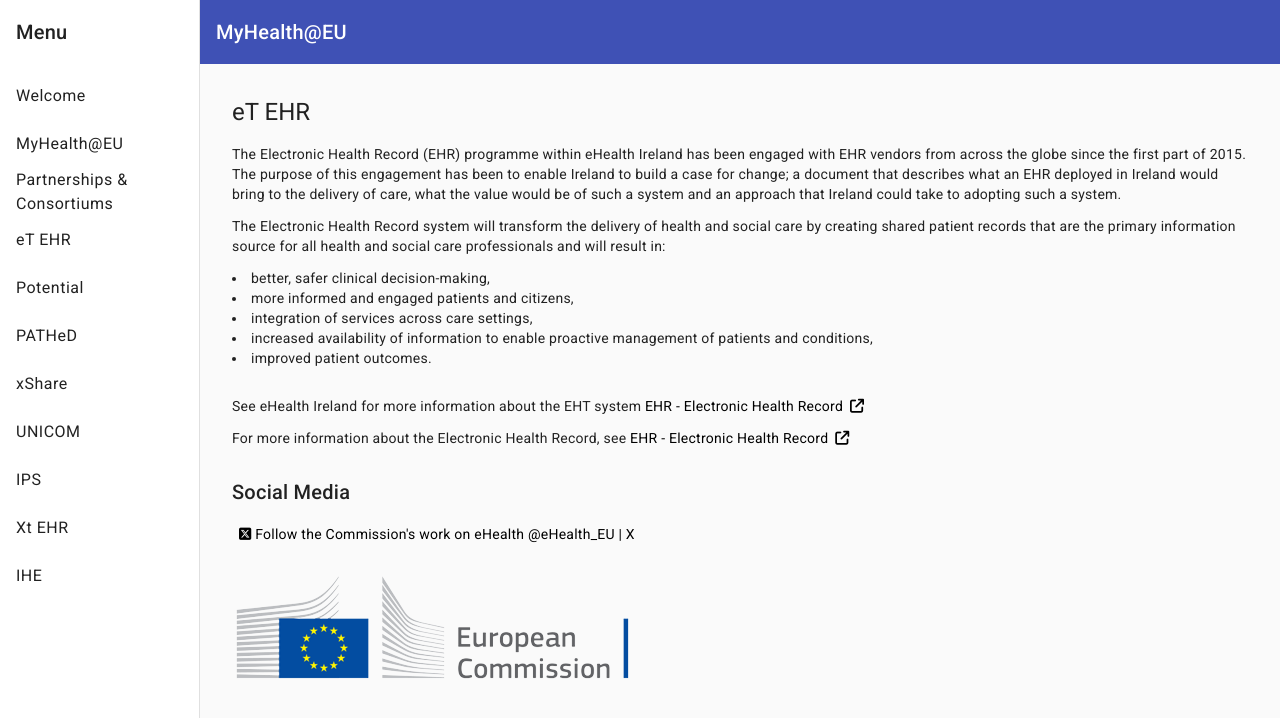
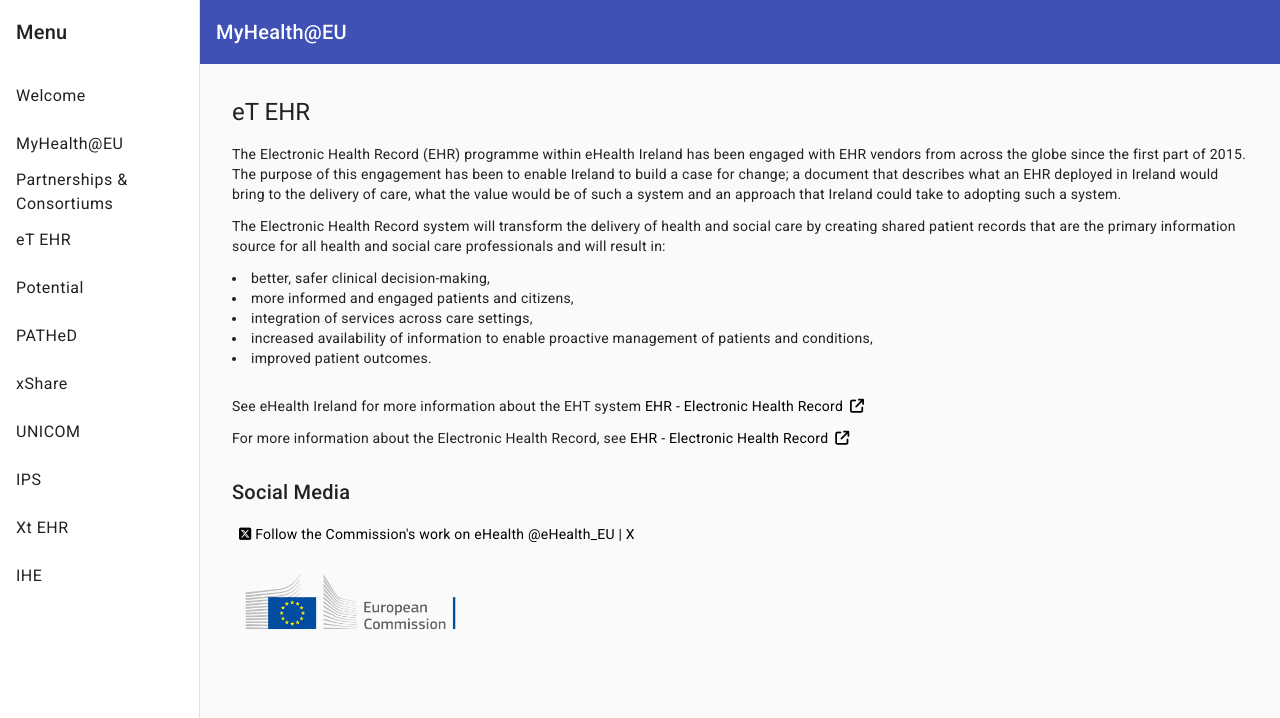
Before and after one commit to ddeveloper72/MyHealth-EU, an Angular app: page /etehr in a window 1280 px wide. Shown: the top 718 px of the page. Built offline with nearby package versions, Linux system fonts and the light colour scheme.

Commit message:
added declaration styles for related containers

```diff
--- a/src/app/etehr/etehr.component.css
+++ b/src/app/etehr/etehr.component.css
@@ -38,3 +38,47 @@
   height: auto;
   margin-left: 0px;
 }
+
+.declaration-container {
+  display: flex;
+  align-items: baseline;
+  justify-content: flex-start;
+}
+
+.declaration-images {
+  flex-direction: row;
+}
+
+.declaration-images > img {
+  margin-right: auto;
+  margin-left: auto;
+  width: 215px;
+  height: auto;
+  object-fit: cover;
+}
+
+.declaration-images > img:first-child {
+  margin-right: 11px;
+}
+
+.declaration-images > img:last-child {
+  margin-left: 11px;
+}
+
+@media screen and (max-width: 768px) {
+  .declaration-images > img {
+    width: 150px;
+  }
+}
+
+@media screen and (max-width: 480px) {
+  .declaration-images > img {
+    width: 100px;
+  }
+}
+
+@media screen and (max-width: 320px) {
+  .declaration-images > img {
+    width: 80px;
+  }
+}
--- a/src/app/partnerships/partnerships.component.css
+++ b/src/app/partnerships/partnerships.component.css
@@ -126,3 +126,47 @@
 .declaration-txt {
   font-weight: 500;
 }
+
+.declaration-container {
+  display: flex;
+  align-items: baseline;
+  justify-content: flex-start;
+}
+
+.declaration-images {
+  flex-direction: row;
+}
+
+.declaration-images > img {
+  margin-right: auto;
+  margin-left: auto;
+  width: 215px;
+  height: auto;
+  object-fit: cover;
+}
+
+.declaration-images > img:first-child {
+  margin-right: 11px;
+}
+
+.declaration-images > img:last-child {
+  margin-left: 11px;
+}
+
+@media screen and (max-width: 768px) {
+  .declaration-images > img {
+    width: 150px;
+  }
+}
+
+@media screen and (max-width: 480px) {
+  .declaration-images > img {
+    width: 100px;
+  }
+}
+
+@media screen and (max-width: 320px) {
+  .declaration-images > img {
+    width: 80px;
+  }
+}
--- a/src/app/pathed/pathed.component.css
+++ b/src/app/pathed/pathed.component.css
@@ -32,3 +32,47 @@
   height: auto;
   margin-left: 0px;
 }
+
+.declaration-container {
+  display: flex;
+  align-items: baseline;
+  justify-content: flex-start;
+}
+
+.declaration-images {
+  flex-direction: row;
+}
+
+.declaration-images > img {
+  margin-right: auto;
+  margin-left: auto;
+  width: 215px;
+  height: auto;
+  object-fit: cover;
+}
+
+.declaration-images > img:first-child {
+  margin-right: 11px;
+}
+
+.declaration-images > img:last-child {
+  margin-left: 11px;
+}
+
+@media screen and (max-width: 768px) {
+  .declaration-images > img {
+    width: 150px;
+  }
+}
+
+@media screen and (max-width: 480px) {
+  .declaration-images > img {
+    width: 100px;
+  }
+}
+
+@media screen and (max-width: 320px) {
+  .declaration-images > img {
+    width: 80px;
+  }
+}
--- a/src/app/potential/potential.component.css
+++ b/src/app/potential/potential.component.css
@@ -41,3 +41,47 @@
   height: auto;
   margin-left: 0px;
 }
+
+.declaration-container {
+  display: flex;
+  align-items: baseline;
+  justify-content: flex-start;
+}
+
+.declaration-images {
+  flex-direction: row;
+}
+
+.declaration-images > img {
+  margin-right: auto;
+  margin-left: auto;
+  width: 215px;
+  height: auto;
+  object-fit: cover;
+}
+
+.declaration-images > img:first-child {
+  margin-right: 11px;
+}
+
+.declaration-images > img:last-child {
+  margin-left: 11px;
+}
+
+@media screen and (max-width: 768px) {
+  .declaration-images > img {
+    width: 150px;
+  }
+}
+
+@media screen and (max-width: 480px) {
+  .declaration-images > img {
+    width: 100px;
+  }
+}
+
+@media screen and (max-width: 320px) {
+  .declaration-images > img {
+    width: 80px;
+  }
+}
--- a/src/app/unicom/unicom.component.css
+++ b/src/app/unicom/unicom.component.css
@@ -100,3 +100,47 @@
   height: auto;
   margin-left: 0px;
 }
+
+.declaration-container {
+  display: flex;
+  align-items: baseline;
+  justify-content: flex-start;
+}
+
+.declaration-images {
+  flex-direction: row;
+}
+
+.declaration-images > img {
+  margin-right: auto;
+  margin-left: auto;
+  width: 215px;
+  height: auto;
+  object-fit: cover;
+}
+
+.declaration-images > img:first-child {
+  margin-right: 11px;
+}
+
+.declaration-images > img:last-child {
+  margin-left: 11px;
+}
+
+@media screen and (max-width: 768px) {
+  .declaration-images > img {
+    width: 150px;
+  }
+}
+
+@media screen and (max-width: 480px) {
+  .declaration-images > img {
+    width: 100px;
+  }
+}
+
+@media screen and (max-width: 320px) {
+  .declaration-images > img {
+    width: 80px;
+  }
+}
--- a/src/app/xshare/xshare.component.css
+++ b/src/app/xshare/xshare.component.css
@@ -114,3 +114,47 @@
   height: auto;
   margin-left: 0px;
 }
+
+.declaration-container {
+  display: flex;
+  align-items: baseline;
+  justify-content: flex-start;
+}
+
+.declaration-images {
+  flex-direction: row;
+}
+
+.declaration-images > img {
+  margin-right: auto;
+  margin-left: auto;
+  width: 215px;
+  height: auto;
+  object-fit: cover;
+}
+
+.declaration-images > img:first-child {
+  margin-right: 11px;
+}
+
+.declaration-images > img:last-child {
+  margin-left: 11px;
+}
+
+@media screen and (max-width: 768px) {
+  .declaration-images > img {
+    width: 150px;
+  }
+}
+
+@media screen and (max-width: 480px) {
+  .declaration-images > img {
+    width: 100px;
+  }
+}
+
+@media screen and (max-width: 320px) {
+  .declaration-images > img {
+    width: 80px;
+  }
+}
--- a/src/app/xtehr/xtehr.component.css
+++ b/src/app/xtehr/xtehr.component.css
@@ -92,3 +92,47 @@
   height: auto;
   margin-left: 0px;
 }
+
+.declaration-container {
+  display: flex;
+  align-items: baseline;
+  justify-content: flex-start;
+}
+
+.declaration-images {
+  flex-direction: row;
+}
+
+.declaration-images > img {
+  margin-right: auto;
+  margin-left: auto;
+  width: 215px;
+  height: auto;
+  object-fit: cover;
+}
+
+.declaration-images > img:first-child {
+  margin-right: 11px;
+}
+
+.declaration-images > img:last-child {
+  margin-left: 11px;
+}
+
+@media screen and (max-width: 768px) {
+  .declaration-images > img {
+    width: 150px;
+  }
+}
+
+@media screen and (max-width: 480px) {
+  .declaration-images > img {
+    width: 100px;
+  }
+}
+
+@media screen and (max-width: 320px) {
+  .declaration-images > img {
+    width: 80px;
+  }
+}
```
